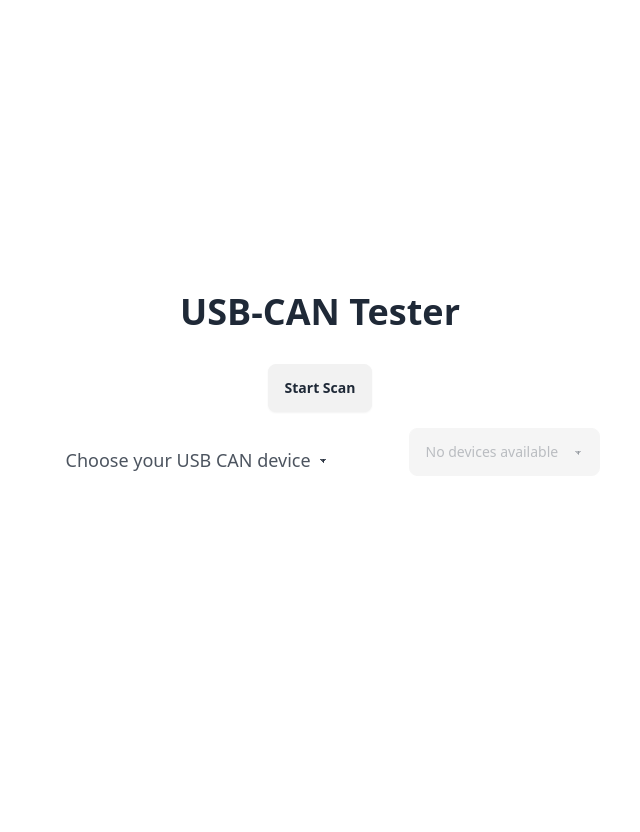
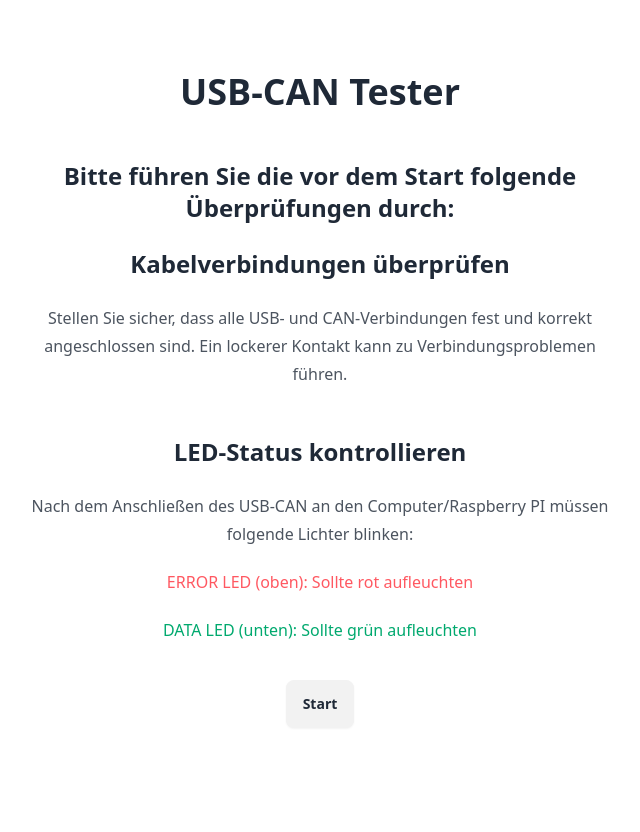
Before and after one commit to cashmeresamurai/can_test, a FastAPI app: page / in a window 1280 px wide. Shown: the whole page, without its empty margins (320-960 px from the left). Before the commit the page ends 471 px from the top, so only its background shows below. Run offline with FastAPI, Linux system fonts and the light colour scheme; some web fonts are replaced.

Commit message:
simplify start screen

```diff
--- a/main.py
+++ b/main.py
@@ -11,7 +11,7 @@ import threading
 from threading import Event
 from send import send_can_frames
 from receive import receive_can_frames
-
+from pprint import pprint
 app = FastAPI()
 templates = Jinja2Templates(directory="templates")
 components = Jinja2Templates(directory="templates/components")
@@ -149,6 +149,9 @@ def index(request: Request):
 async def start_scan(request: Request):
     try:
         result = run_initialize_with_sudo()
+        devices = result["devices"]
+        pprint(type(devices))
+        pprint(devices)
         return templates.TemplateResponse(
             "components/start_scan.html",
             {
--- a/templates/index.html
+++ b/templates/index.html
@@ -1,22 +1,23 @@
 {% extends "base.html" %}
 
 {% block content %}
-<div class="min-h-screen flex items-center justify-center">
-  <div class="prose text-center">
+<div class="min-h-screen flex flex-col items-center justify-center">
+  <div id="instruction-start" class="prose text-center">
     <h1>USB-CAN Tester</h1>
-    <button class="btn" hx-get="/start-scan" hx-swap="innerHTML" hx-target="#scan-result">Start Scan</button>
-    <div id="scan-result"></div>
-    <div class="flex gap-16 p-4 justify-center">
-      <select class="select select-lg max-w-xs">
-        <option disabled selected>Choose your USB CAN device</option>
-        <option>USB CAN 1</option>
-        <option>USB CAN 2</option>
-        <option>USB CAN 3</option>
-      </select>
-      <select class="select max-w-xs" disabled>
-        <option>No devices available</option>
-      </select>
-    </div>
+    <h2>Bitte führen Sie die vor dem Start folgende Überprüfungen durch:</h2>
+
+    <h2>Kabelverbindungen überprüfen</h2>
+    <p>Stellen Sie sicher, dass alle USB- und CAN-Verbindungen fest und korrekt
+      angeschlossen sind. Ein lockerer Kontakt kann zu Verbindungsproblemen führen.</p>
+    <h2>LED-Status kontrollieren</h2>
+    <p>Nach dem Anschließen des USB-CAN an den Computer/Raspberry PI müssen folgende Lichter blinken:</p>
+    <p class="text-error">ERROR LED (oben): Sollte rot aufleuchten</p>
+    <p class="text-success">DATA LED (unten): Sollte grün aufleuchten</p>
+
+    <button class="btn mt-4" hx-get="/start-scan" hx-swap="outerHTML" hx-target="#instruction-start">Start</button>
+    <div></div>
   </div>
 </div>
+<div class="flex gap-16 p-4 justify-center">
+</div>
 {% endblock content %}
```
